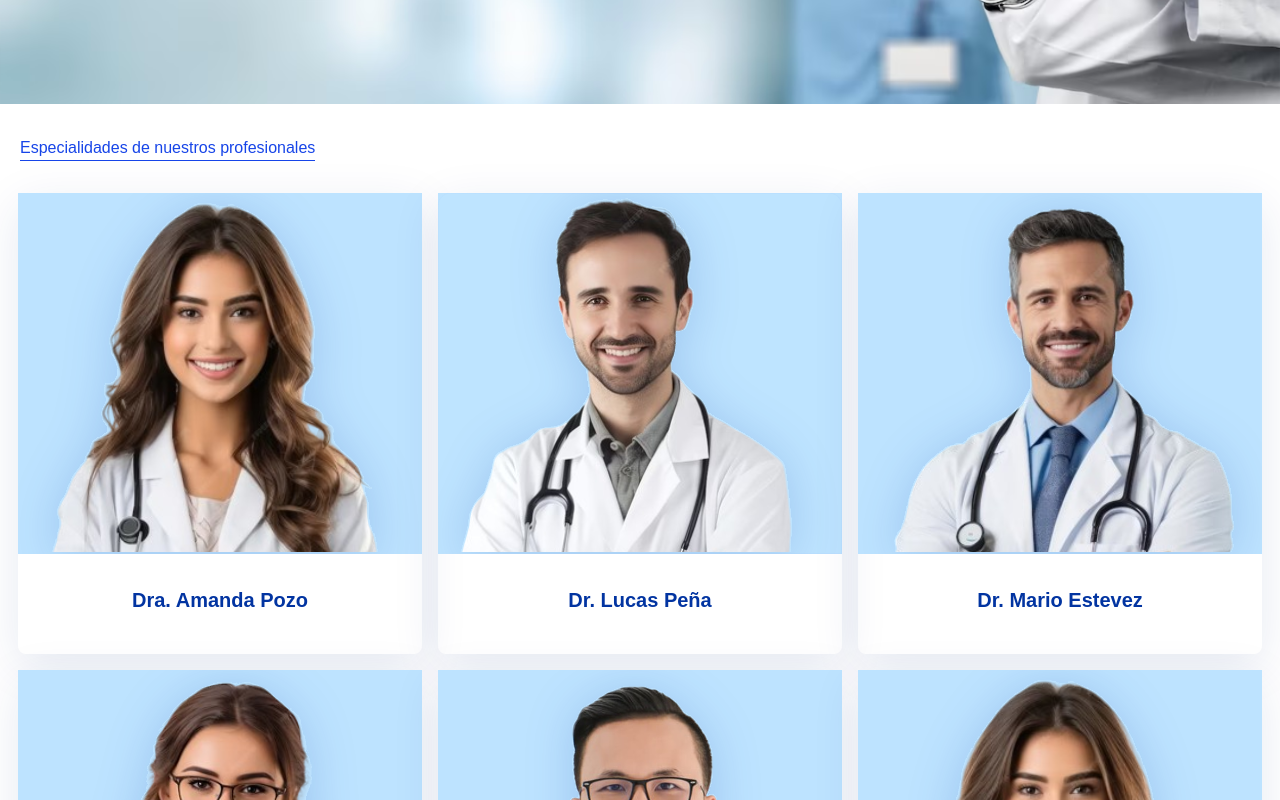
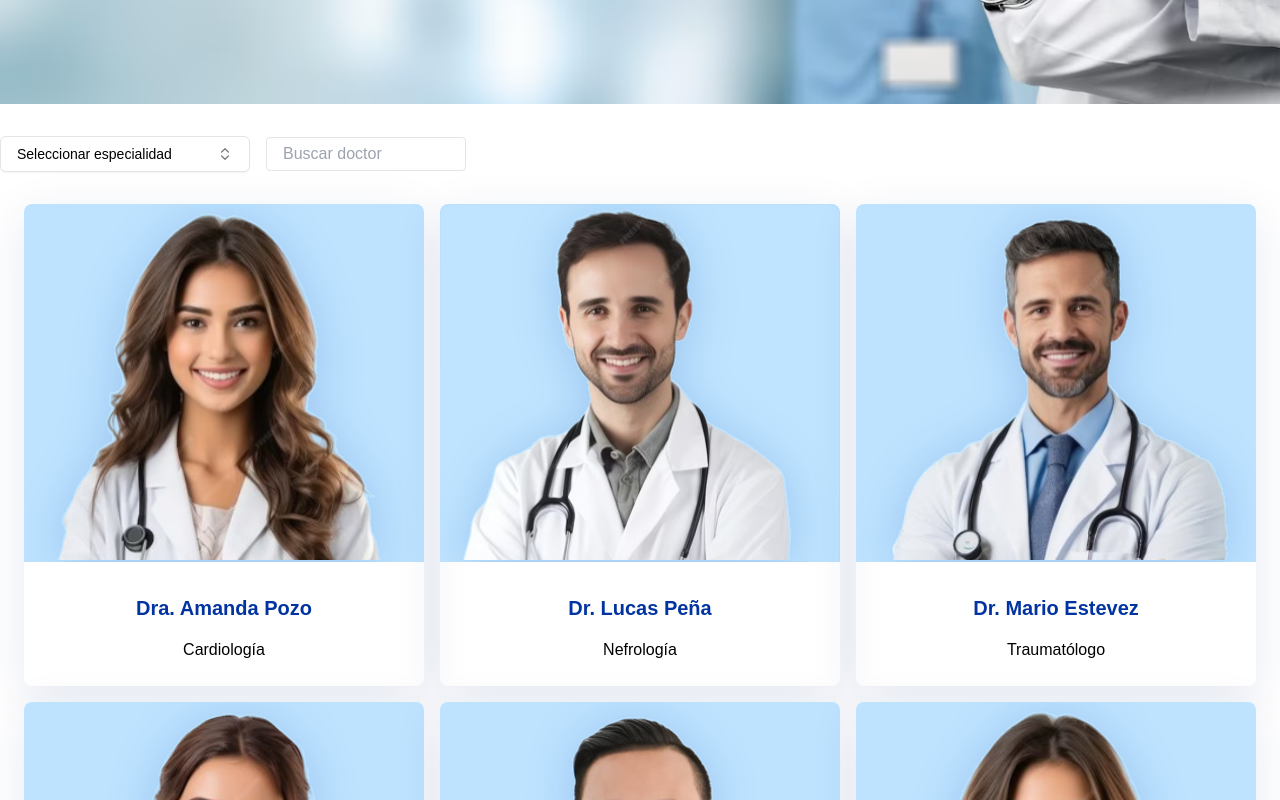
Before and after one commit to nachog8/MedLink-Cliente, a Next.js app: page /professionals in a window 1280 px wide. Shown: the part 360-1160 px from the top of the page. Built offline with nearby package versions, Linux system fonts and the light colour scheme.

Commit message:
feat: Add import and use of select and card components, also input to be able to search/filter doctor by name

```diff
--- a/src/app/professionals/page.tsx
+++ b/src/app/professionals/page.tsx
@@ -1,9 +1,37 @@
+'use client';
 import Image from 'next/image';
 import { listDocts } from '@/data/list-docts';
+import { SelectSpecialty } from '@/components/professionals/select-specialty';
+import { useState, useMemo } from 'react';
+import { DoctorCard } from '@/components/professionals/card-doctor';
 
 export default function Page() {
+  const [selectedSpecialty, setSelectedSpecialty] = useState('');
+  const [searchTerm, setSearchTerm] = useState('');
+
+  const filteredDoctors = useMemo(() => {
+    if (!selectedSpecialty || selectedSpecialty === 'Otros') {
+      return listDocts.filter((doctor) =>
+        searchTerm
+          ? doctor.name.toLowerCase().includes(searchTerm.toLowerCase())
+          : true
+      );
+    }
+
+    return listDocts.filter((doctor) => {
+      const matchesSpecialty = selectedSpecialty
+        ? doctor.specialty.toLowerCase() === selectedSpecialty.toLowerCase()
+        : true;
+
+      const matchesSearch = searchTerm
+        ? doctor.name.toLowerCase().includes(searchTerm.toLowerCase())
+        : true;
+
+      return matchesSpecialty && matchesSearch;
+    });
+  }, [selectedSpecialty, searchTerm]);
+
   return (
-    <>
     <div className="bg-[#fff] text-black">
       <div className="relative">
         <Image
@@ -18,29 +46,22 @@ export default function Page() {
         </h2>
       </div>
       <div className="container mx-auto mb-8 mt-8 flex flex-col gap-8">
-          <h3 className="ml-5 w-fit border-b-[1px] border-[#1745E8] text-[#1745E8]">
-            Especialidades de nuestros profesionales
-          </h3>
+        <div className="flex items-center gap-4 max-lg:justify-center">
+          <SelectSpecialty onSpecialtyChange={setSelectedSpecialty} />
+          <input
+            type="text"
+            className="w-[200px] rounded-sm border bg-white px-4 py-1"
+            placeholder="Buscar doctor"
+            value={searchTerm}
+            onChange={(e) => setSearchTerm(e.target.value)}
+          />
+        </div>
         <div className="flex flex-wrap justify-center gap-4">
-            {listDocts.map((item, position) => (
-              <div
-                key={position}
-                className="flex flex-col items-center gap-2 rounded-lg shadow-[0px_12px_48px_0px_#0134821A]"
-              >
-                <div className="flex items-center justify-center bg-[#BDE3FF]">
-                  <img src={item.img} alt={item.name} height={'40px'} />
-                </div>
-                <div className="flex flex-col gap-4 p-6 text-center">
-                  <p className="text-xl font-semibold text-[#0234A1]">
-                    {item.name}
-                  </p>
-                  <span>{item.especialidad}</span>
-                </div>
-              </div>
+          {filteredDoctors.map((doctor, idx) => (
+            <DoctorCard key={idx} doctor={doctor} />
           ))}
         </div>
       </div>
     </div>
-    </>
   );
 }
```
Lines whose indentation alone changed are shown as unchanged.
